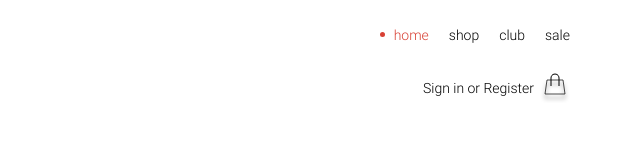
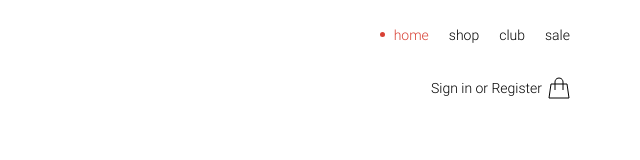
Before and after one commit to cherry-mary/nike, a plain HTML site: page index.html in a window 1280 px wide. Shown: the full height of the page, 640-1280 px from the left. Drawn offline with Linux system fonts and the light colour scheme.

Commit message:
Complete

```diff
--- a/index.html
+++ b/index.html
@@ -30,28 +30,17 @@
     </nav>
     <nav class="nav-bottom">
         <div class="container">
-            <div class="nav-bottom__two">
+            <div class="nav-bottom__inner">
                 <div class="nav-bottom__contacts">
                     <p class="nav-bottom__number"> Call Us: +777 2345 7885</p>
                 </div>
                 <div class="nav-bottom__cart">
                     <p class="nav-bottom__register">Sign in or Register</p>
-                    <svg width="30" height="30" viewBox="0 0 30 30" fill="none" xmlns="http://www.w3.org/2000/svg">
-                        <g filter="url(#filter0_d)">
-                        <path d="M23 7H7L5 21H25L23 7Z" stroke="black" stroke-width="0.7"/>
+                    <svg width="22" height="22" viewBox="0 0 22 22" fill="none" xmlns="http://www.w3.org/2000/svg">
+                        <g style="mix-blend-mode:darken">
+                            <path d="M19 7H3L1 21H21L19 7Z" stroke="black"/>
                         </g>
-                        <path d="M19 13V5C19 3.66667 18.2 1 15 1C11.8 1 11 3.66667 11 5V13" stroke="black"/>
-                        <defs>
-                        <filter id="filter0_d" x="0.596436" y="6.64999" width="28.8071" height="22.7" filterUnits="userSpaceOnUse" color-interpolation-filters="sRGB">
-                        <feFlood flood-opacity="0" result="BackgroundImageFix"/>
-                        <feColorMatrix in="SourceAlpha" type="matrix" values="0 0 0 0 0 0 0 0 0 0 0 0 0 0 0 0 0 0 127 0"/>
-                        <feOffset dy="4"/>
-                        <feGaussianBlur stdDeviation="2"/>
-                        <feColorMatrix type="matrix" values="0 0 0 0 0 0 0 0 0 0 0 0 0 0 0 0 0 0 0.25 0"/>
-                        <feBlend mode="normal" in2="BackgroundImageFix" result="effect1_dropShadow"/>
-                        <feBlend mode="normal" in="SourceGraphic" in2="effect1_dropShadow" result="shape"/>
-                        </filter>
-                        </defs>
+                        <path d="M15 13V5C15 3.66667 14.2 1 11 1C7.8 1 7 3.66667 7 5V13" stroke="black"/>
                     </svg>
                 </div>
             </div>
--- a/styles/main.css
+++ b/styles/main.css
@@ -51,7 +51,7 @@ font-family: "Roboto Regular";
     left: -14px;
 }
 
-.nav-bottom__two {
+.nav-bottom__inner {
     display: flex;
     justify-content: space-between;
     align-items: center;
@@ -59,7 +59,7 @@ font-family: "Roboto Regular";
 }
 
 .nav-bottom__contacts {
-     display: flex;
+    display: flex;
     align-items: center;
 }
 .nav-bottom__number {
@@ -78,5 +78,5 @@ font-family: "Roboto Regular";
     font-family: "Roboto Light";
     font-size: 14px;
     margin-right: 6px;
-    color: black;
+    color:#000000;
 }
```
Also changed, not shown: Desktop - 2 (1).png (added), images/cart.svg (deleted). Lines whose indentation alone changed are shown as unchanged.
